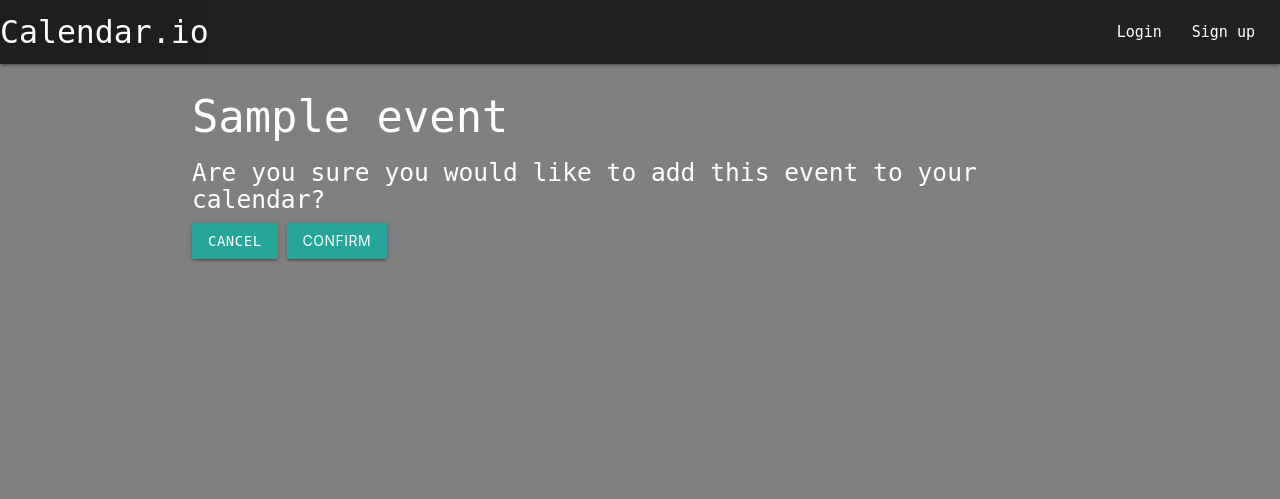
After one commit to cannatajon/Event-Calendar, a Django app: page /events/1/addtocalendar in a window 1280 px wide. The commit adds this page. Shown: the top 499 px of the page. Run offline with Django 4.2, Linux system fonts and the light colour scheme; tables that the repository leaves empty hold one stand-in row (values such as "Sample post"); some libraries are stand-ins or nearby versions; some web fonts are replaced.

Commit message:
allows users to add searched events to their calendar

```diff
--- a/main_app/models.py
+++ b/main_app/models.py
@@ -25,7 +25,7 @@ class Event(models.Model):
     tags = models.ManyToManyField(Tag)
     venue = models.ManyToManyField(Venue)
     attendees = models.ManyToManyField(User, blank=True, related_name="attendees")
-    created_by = models.ForeignKey(User, on_delete=models.CASCADE, default=6)  # user id 6 is eventbrite
+    created_by = models.ForeignKey(User, on_delete=models.CASCADE, default=1)  # user id 1 is eventbrite
 
     def __str__(self):
-        return self.id + ' - ' + self.title
+        return str(self.id) + ' - ' + self.title
--- /dev/null
+++ b/main_app/templates/confirm_add_to_cal.html
@@ -0,0 +1,11 @@
+{% extends 'base.html' %} {% block content %}
+
+<h3>{{ event.title }}</h3>
+<h5>Are you sure you would like to add this event to your calendar?</h5>
+<form action="{% url 'add_to_calendar' event.id %}" method="POST">
+    {% csrf_token %}
+    <a href="{% url 'home' %}" class="btn">Cancel</a>
+    <input type="submit" class="btn" value="Confirm" />
+</form>
+
+{% endblock content %}
--- a/main_app/templates/event_detail.html
+++ b/main_app/templates/event_detail.html
@@ -1,4 +1,9 @@
 {% extends 'base.html' %} {% block content %}
 <h1>event detail</h1>
 <p>{{ event }}</p>
+<p>Who's going: {{ event.attendees.all|join:', ' }}</p>
+<p>Uploaded by: {{ event.created_by }}</p>
+<form action="{% url 'add_to_calendar' event.id %}" metdhod="get">
+    <input type="submit" class="btn" value="Add to calendar" />
+</form>
 {% endblock content %}
--- a/main_app/urls.py
+++ b/main_app/urls.py
@@ -8,6 +8,7 @@ urlpatterns = [
 
     path('events/create', views.EventCreate.as_view(), name="event_create"),
     path('events/<int:event_id>', views.event_detail, name='event_detail'),
+    path('events/<int:event_id>/addtocalendar', views.add_to_calendar, name='add_to_calendar'),
 
     # For Django Auth
     path('accounts/signup/', views.signup, name='signup'),
--- a/main_app/views.py
+++ b/main_app/views.py
@@ -62,12 +62,20 @@ def search(req):
 def event_detail(request, event_id):
 
     e = Event.objects.get(id=event_id)
-    # e.user.add(request.user.id)
-
-    print(e)
 
     return render(request, 'event_detail.html', {'event': e})
 
+
+def add_to_calendar(request, event_id):
+    e = Event.objects.get(id=event_id)
+
+    if request.method == 'POST':
+        e.attendees.add(request.user.id)
+        return redirect('event_detail', e.id)
+
+    return render(request, 'confirm_add_to_cal.html', {'event': e})
+
+    return
 
 # not sure if this willa ctually help but
 # This can be used for later when we create an event view
```
Also changed, not shown: main_app/migrations/0002_remove_event_created_user_remove_event_user_and_more.py, main_app/migrations/0003_alter_event_created_by.py (added), main_app/migrations/0004_alter_event_created_by.py (added), main_app/migrations/0004_merge_0002_event_user_0003_venue_city.py (deleted).
